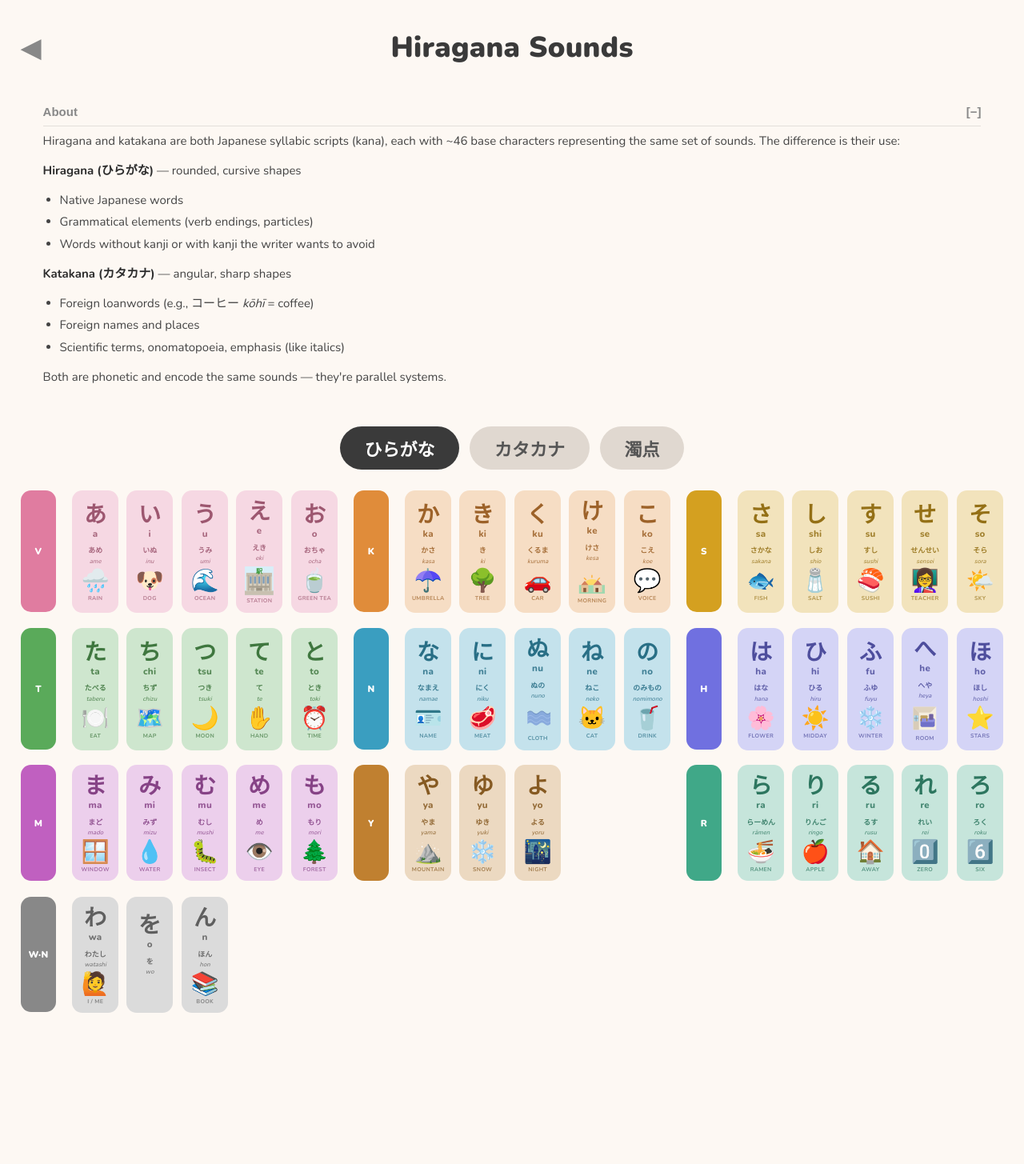
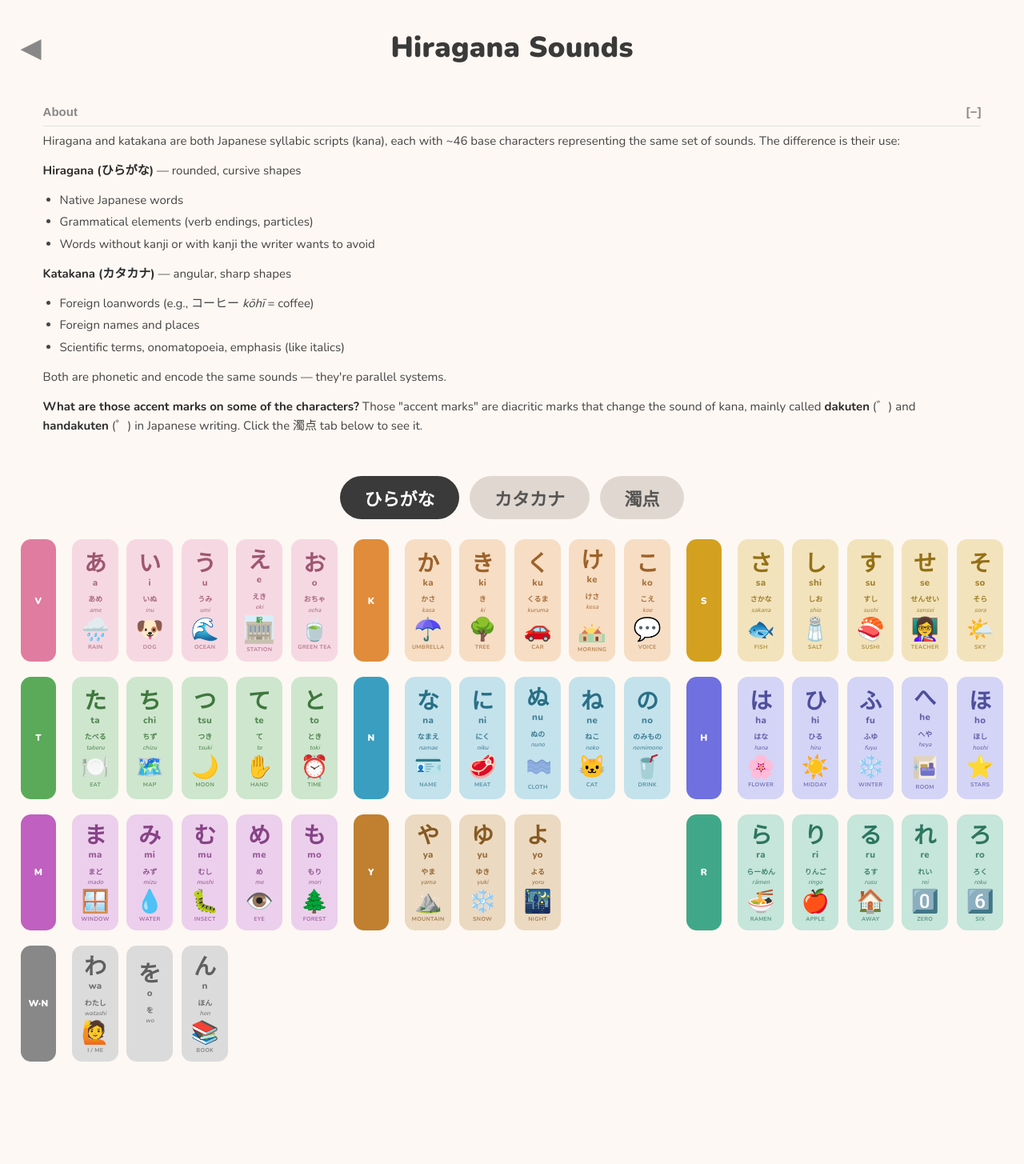
Before and after one commit to tomtclai/tomlai.net, a Jekyll site: the page built from japanese.html, in a window 1280 px wide. Shown: the whole page at 80% size. Built offline with Jekyll 4.4.1, drawn with Linux system fonts in a browser that asks for light colours; before the commit the page ends 1326 px from its top, so only the background shows below that.

Commit message:
Add dakuten/handakuten explanation to intro and tab footnote
- Adds a Q&A paragraph to the About section explaining what the accent marks are
- Adds a general footnote at the top of the 濁点 tab describing how dakuten and handakuten work

https://claude.ai/code/session_01WWXvAfc76o8LfGdFUnfads

```diff
--- a/japanese.html
+++ b/japanese.html
@@ -170,6 +170,7 @@ permalink: /japanese/
       <li>Scientific terms, onomatopoeia, emphasis (like italics)</li>
     </ul>
     <p>Both are phonetic and encode the same sounds — they're parallel systems.</p>
+    <p><strong>What are those accent marks on some of the characters?</strong> Those "accent marks" are diacritic marks that change the sound of kana, mainly called <strong>dakuten</strong> (゛) and <strong>handakuten</strong> (゜) in Japanese writing. Click the 濁点 tab below to see it.</p>
   </div>
 </div>
 
@@ -1731,6 +1732,7 @@ permalink: /japanese/
 </div>
 
 </div><!-- end .grid -->
+<p class="footnote">The dakuten — two small strokes at the top-right of a character — voices the consonant: k→g, s→z, t→d, h→b. The handakuten — a small circle — only appears on H sounds (ha hi fu he ho), turning them into P sounds (pa pi pu pe po). Together they add roughly 25 more syllables and work identically in both hiragana and katakana.</p>
 <p class="footnote">* ぢ and づ (and their katakana ヂ/ヅ) are archaic forms that sound identical to じ (ji) and ず (zu) in modern Japanese. They appear only in a handful of words where the voiced consonant comes from compounding or reduplication (e.g. ちぢむ, つづく).</p>
 </div><!-- end #tab-dakuten -->
 </div><!-- end .tab-panels -->
```
